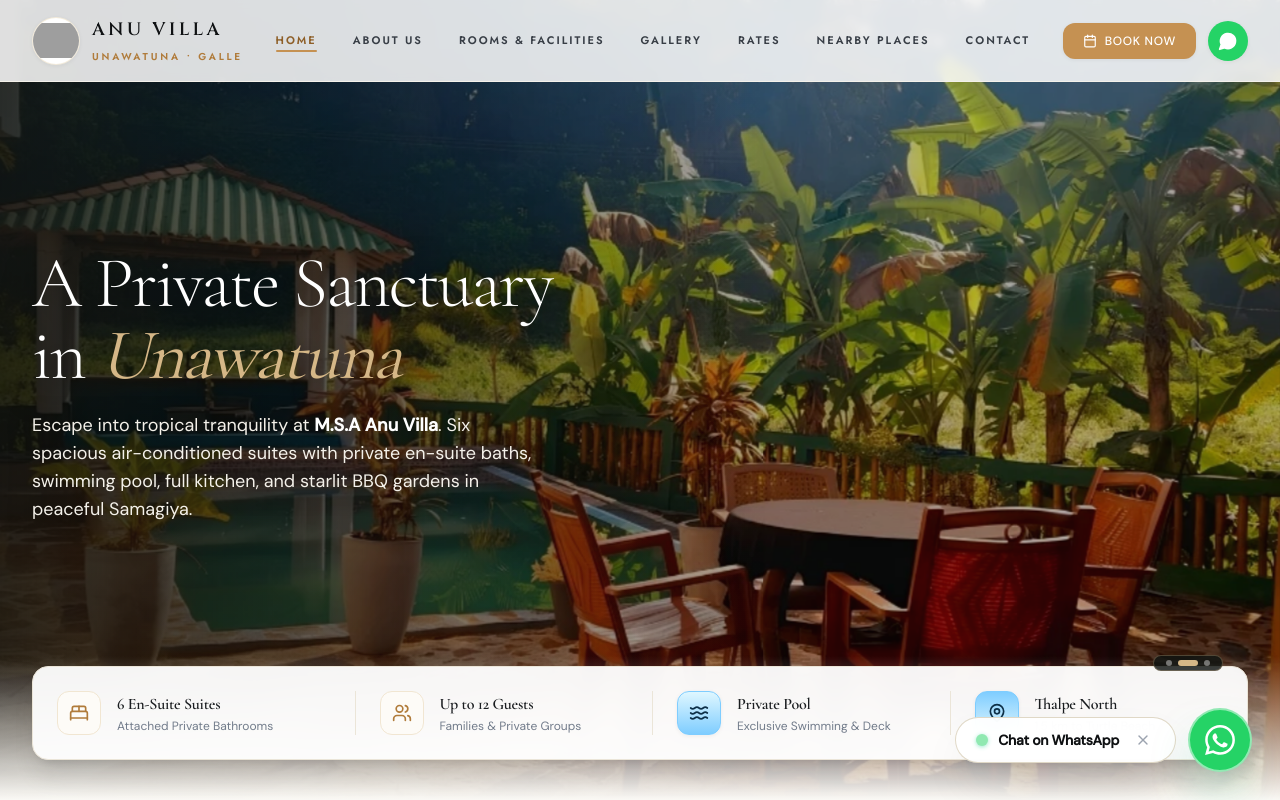
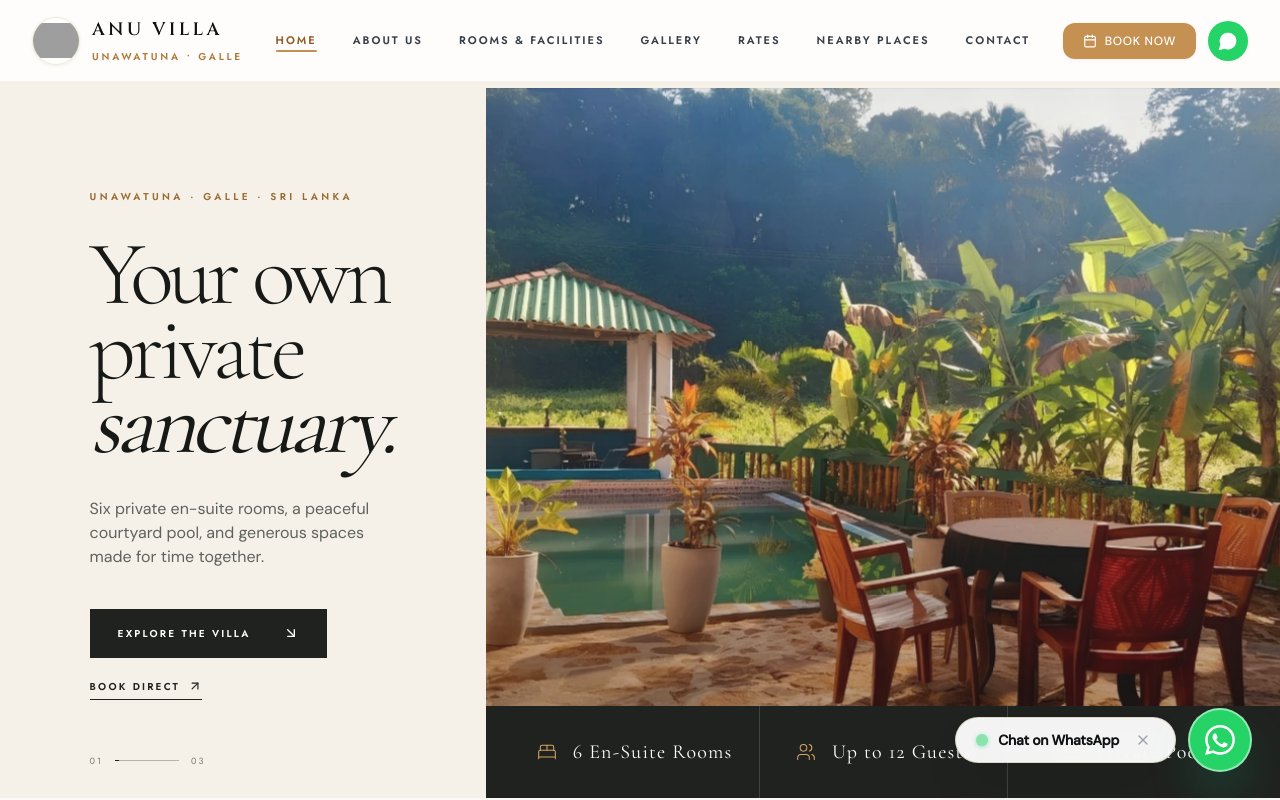
Before and after one commit to raveenn10-bit/Anu_Villa, a Next.js app: page / in a window 1280 px wide. Shown: the top 800 px of the page. Built offline with nearby package versions, Linux system fonts and the light colour scheme; grey boxes are pictures that could not be loaded.

Commit message:
feat: apply premium editorial villa redesign

```diff
--- a/components/Hero.tsx
+++ b/components/Hero.tsx
@@ -1,201 +1,83 @@
 "use client";
 
-import React, { useState, useEffect } from "react";
+import React, { useEffect, useState } from "react";
 import Image from "next/image";
-import { motion, AnimatePresence } from "framer-motion";
-import { BedDouble, Users, Waves, MapPin } from "lucide-react";
-import { VILLA_DATA } from "@/data/villaData";
+import { AnimatePresence, motion } from "framer-motion";
+import { ArrowDownRight, ArrowUpRight, BedDouble, Users, Waves } from "lucide-react";
 
 interface HeroProps {
   onOpenBooking?: () => void;
   onExplore?: () => void;
 }
 
-const HERO_DESKTOP_SLIDES = [
-  {
-    src: "/images/hero/hero-slide-1.webp",
-    alt: "M.S.A Anu Villa Private Swimming Pool & Sunlit Courtyard",
-  },
-  {
-    src: "/images/hero/hero-slide-2.webp",
-    alt: "Poolside Dining Patio & Tropical Banana Greenery at Anu Villa",
-  },
-  {
-    src: "/images/hero/hero-slide-3.webp",
-    alt: "Sun Loungers on Stone Pool Deck Overlooking Lush Forest Canopy",
-  },
+const slides = [
+  { src: "/images/hero/hero-slide-1.webp", alt: "M.S.A Anu Villa private courtyard swimming pool" },
+  { src: "/images/hero/hero-slide-2.webp", alt: "Poolside dining patio at M.S.A Anu Villa" },
+  { src: "/images/hero/hero-slide-3.webp", alt: "Tropical pool deck at M.S.A Anu Villa" },
 ];
 
 export default function Hero({ onOpenBooking, onExplore }: HeroProps) {
-  const [currentSlide, setCurrentSlide] = useState(0);
+  const [current, setCurrent] = useState(0);
 
   useEffect(() => {
-    const timer = setInterval(() => {
-      setCurrentSlide((prev) => (prev + 1) % HERO_DESKTOP_SLIDES.length);
-    }, 6000);
-    return () => clearInterval(timer);
+    const timer = window.setInterval(() => setCurrent((value) => (value + 1) % slides.length), 6500);
+    return () => window.clearInterval(timer);
   }, []);
 
-  const highlights = [
-    {
-      icon: BedDouble,
-      title: "6 En-Suite Suites",
-      subtitle: "Attached Private Bathrooms",
-    },
-    {
-      icon: Users,
-      title: "Up to 12 Guests",
-      subtitle: "Families & Private Groups",
-    },
-    {
-      icon: Waves,
-      title: "Private Pool",
-      subtitle: "Exclusive Swimming & Deck",
-    },
-    {
-      icon: MapPin,
-      title: "Thalpe North",
-      subtitle: "1.5 km to Turtle Beach",
-    },
+  const facts = [
+    { icon: BedDouble, value: "6 En-Suite Rooms" },
+    { icon: Users, value: "Up to 12 Guests" },
+    { icon: Waves, value: "Private Pool" },
   ];
 
   return (
-    <section id="home" className="relative w-full min-h-[85vh] sm:min-h-[90vh] lg:min-h-screen flex flex-col justify-between pt-24 pb-6 sm:pt-32 sm:pb-10 overflow-hidden bg-noir-950">
+    <section id="home" className="relative overflow-hidden bg-[#f5f1e8] pt-[76px] lg:pt-[88px]">
+      <div className="grid min-h-[calc(100svh-76px)] lg:min-h-[calc(100vh-88px)] lg:grid-cols-[38%_62%]">
+        <div className="relative z-10 flex flex-col justify-center px-6 py-16 sm:px-10 lg:px-[7vw] lg:py-20">
+          <motion.div initial={{ opacity: 0, y: 24 }} animate={{ opacity: 1, y: 0 }} transition={{ duration: 0.9, ease: [0.16, 1, 0.3, 1] }}>
+            <p className="mb-8 font-ui text-[10px] font-semibold uppercase tracking-[0.34em] text-[#9c6c32]">Unawatuna · Galle · Sri Lanka</p>
+            <h1 className="max-w-[560px] font-display text-[clamp(3.6rem,7.1vw,7.6rem)] font-light leading-[0.82] tracking-[-0.055em] text-[#171916]">
+              Your own<br />private<br /><em className="font-normal">sanctuary.</em>
+            </h1>
+            <p className="mt-9 max-w-md font-body text-sm leading-7 text-[#5e625d] sm:text-base">Six private en-suite rooms, a peaceful courtyard pool, and generous spaces made for time together.</p>
+            <div className="mt-10 flex flex-wrap items-center gap-5">
+              <button onClick={onExplore} className="group inline-flex items-center gap-8 bg-[#20221f] px-7 py-4 font-ui text-[10px] font-semibold uppercase tracking-[0.22em] text-white transition-colors hover:bg-[#9c6c32]">
+                Explore the villa <ArrowDownRight className="h-4 w-4 transition-transform group-hover:translate-x-1 group-hover:translate-y-1" />
+              </button>
+              <button onClick={onOpenBooking} className="group inline-flex items-center gap-2 border-b border-[#20221f] pb-1 font-ui text-[10px] font-semibold uppercase tracking-[0.22em] text-[#20221f]">
+                Book direct <ArrowUpRight className="h-3.5 w-3.5 transition-transform group-hover:-translate-y-0.5 group-hover:translate-x-0.5" />
+              </button>
+            </div>
+          </motion.div>
 
-      {/* ── Background Media Container ───────────────────────────────── */}
-      <div className="absolute inset-0 z-0 w-full h-full overflow-hidden pointer-events-none">
+          <div className="mt-14 flex items-center gap-3 lg:absolute lg:bottom-8 lg:left-[7vw] lg:mt-0">
+            <span className="font-ui text-[9px] tracking-[0.22em] text-[#797b75]">01</span>
+            <div className="h-px w-16 bg-[#b9b2a5]">
+              <motion.div key={current} initial={{ width: 0 }} animate={{ width: "100%" }} transition={{ duration: 6.5, ease: "linear" }} className="h-full bg-[#20221f]" />
+            </div>
+            <span className="font-ui text-[9px] tracking-[0.22em] text-[#797b75]">03</span>
+          </div>
+        </div>
 
-        {/* 1. Desktop Landscape View: 3-Image Slideshow */}
-        <div className="hero-slideshow-landscape absolute inset-0 w-full h-full">
+        <div className="relative min-h-[58svh] overflow-hidden lg:min-h-full">
           <AnimatePresence mode="sync">
-            <motion.div
-              key={currentSlide}
-              initial={{ opacity: 0, scale: 1.04 }}
-              animate={{ opacity: 1, scale: 1 }}
-              exit={{ opacity: 0 }}
-              transition={{ duration: 1.4, ease: [0.25, 1, 0.5, 1] }}
-              className="absolute inset-0 w-full h-full"
-            >
-              <Image
-                src={HERO_DESKTOP_SLIDES[currentSlide].src}
-                alt={HERO_DESKTOP_SLIDES[currentSlide].alt}
-                fill
-                priority
-                sizes="100vw"
-                className="object-cover object-center filter brightness-[0.92] contrast-[1.04] saturate-[1.05]"
-              />
+            <motion.div key={current} initial={{ opacity: 0, scale: 1.045 }} animate={{ opacity: 1, scale: 1 }} exit={{ opacity: 0 }} transition={{ duration: 1.25, ease: [0.16, 1, 0.3, 1] }} className="absolute inset-0">
+              <Image src={slides[current].src} alt={slides[current].alt} fill priority sizes="(max-width: 1024px) 100vw, 62vw" className="object-cover object-center saturate-[0.88] contrast-[1.04]" />
             </motion.div>
           </AnimatePresence>
-        </div>
-
-        {/* 2. Mobile & Portrait View: Looping Cinematic Video (e.g. 1080x1920, mobile, tablet portrait) */}
-        <div className="hero-video-portrait absolute inset-0 w-full h-full">
-          <video
-            autoPlay
-            loop
-            muted
-            playsInline
-            preload="auto"
-            poster="/images/villa/apartment-1/apartment-1-08.webp"
-            className="w-full h-full object-cover object-center scale-[1.01] filter brightness-[0.98] contrast-[1.06] saturate-[1.12]"
-          >
-            <source src="/videos/hero-bg.mp4" type="video/mp4" />
-          </video>
-        </div>
-
-        {/* Filmic Lighting Grading & Gradient Depth for Ultra-Crisp Legibility */}
-        <div className="absolute inset-0 bg-noir-950/15 sm:bg-noir-950/25 z-10 pointer-events-none" />
-        <div className="absolute inset-0 bg-gradient-to-t from-noir-950/75 via-noir-950/30 to-transparent sm:bg-gradient-to-r sm:from-noir-950/80 sm:via-noir-950/40 sm:to-transparent md:w-[70%] lg:w-[60%] z-10 pointer-events-none" />
-        <div className="absolute inset-x-0 bottom-0 h-24 sm:h-36 bg-gradient-to-t from-sand-50 via-sand-50/50 to-transparent z-10 pointer-events-none" />
-      </div>
-
-      {/* Main Editorial Hero Content */}
-      <div className="relative z-20 max-w-7xl mx-auto px-4 sm:px-6 lg:px-8 w-full flex-1 flex items-center">
-        <div className="max-w-xl lg:max-w-2xl py-4 sm:py-10 space-y-4 sm:space-y-6">
-          <motion.div
-            initial={{ opacity: 0, y: 25 }}
-            animate={{ opacity: 1, y: 0 }}
-            transition={{ duration: 0.85, ease: [0.16, 1, 0.3, 1] }}
-            className="space-y-3 sm:space-y-5"
-          >
-            {/* Dramatic Cinematic Headline */}
-            <h1 className="font-editorial text-3xl sm:text-6xl lg:text-[72px] text-white font-light leading-[1.04] tracking-[-0.03em] drop-shadow-[0_4px_20px_rgba(0,0,0,0.8)]">
-              A Private Sanctuary <br />
-              in <span className="font-editorial italic font-normal text-gold-400">Unawatuna</span>
-            </h1>
-
-            {/* Authentic Descriptive Prose */}
-            <p className="text-sand-100 text-xs sm:text-base lg:text-lg leading-relaxed max-w-lg font-sans font-normal drop-shadow-[0_2px_12px_rgba(0,0,0,0.85)]">
-              Escape into tropical tranquility at <span className="text-white font-bold">{VILLA_DATA.officialName}</span>. Six spacious air-conditioned suites with private en-suite baths, swimming pool, full kitchen, and starlit BBQ gardens in peaceful Samagiya.
-            </p>
-          </motion.div>
+          <div className="absolute inset-0 bg-gradient-to-t from-black/40 via-transparent to-black/5" />
+          <p className="absolute bottom-7 right-6 max-w-[240px] text-right font-display text-lg italic leading-tight text-white sm:right-10">A quiet courtyard.<br />A stay to remember.</p>
         </div>
       </div>
 
-      {/* Floating 4-Stat Architectural Bar with Slide Indicators for Desktop */}
-      <div className="relative z-20 max-w-7xl mx-auto px-4 sm:px-6 lg:px-8 w-full mt-2 sm:mt-6">
-        <motion.div
-          initial={{ opacity: 0, y: 30 }}
-          animate={{ opacity: 1, y: 0 }}
-          transition={{ duration: 0.8, delay: 0.2, ease: [0.16, 1, 0.3, 1] }}
-          className="bg-white/95 backdrop-blur-md rounded-2xl shadow-xl shadow-black/10 border border-sand-200 p-3 sm:p-5 lg:p-6 relative"
-        >
-          {/* Slide Indicators visible ONLY on Desktop Landscape */}
-          <div className="hero-slideshow-landscape items-center gap-1.5 absolute -top-3 right-6 bg-noir-950/80 backdrop-blur-md px-3 py-1 rounded-full border border-gold-400/30">
-            <div className="flex items-center gap-1.5">
-              {HERO_DESKTOP_SLIDES.map((_, idx) => (
-                <button
-                  key={idx}
-                  onClick={() => setCurrentSlide(idx)}
-                  aria-label={`Go to slide ${idx + 1}`}
-                  className={`transition-all duration-300 rounded-full ${
-                    currentSlide === idx
-                      ? "w-5 h-1.5 bg-gold-400"
-                      : "w-1.5 h-1.5 bg-white/40 hover:bg-white/70"
-                  }`}
-                />
-              ))}
-            </div>
+      <div className="relative z-20 grid bg-[#20221f] px-6 text-white sm:grid-cols-3 sm:px-10 lg:ml-[38%] lg:-mt-[94px] lg:w-[62%] lg:px-6">
+        {facts.map(({ icon: Icon, value }, index) => (
+          <div key={value} className={`flex items-center gap-4 px-2 py-6 sm:justify-center lg:py-8 ${index !== 0 ? "border-t border-white/15 sm:border-l sm:border-t-0" : ""}`}>
+            <Icon className="h-5 w-5 stroke-[1.25] text-[#d4a663]" />
+            <span className="font-display text-lg tracking-wide sm:text-base xl:text-xl">{value}</span>
           </div>
-
-          <div className="grid grid-cols-2 md:grid-cols-4 gap-2.5 sm:gap-6 md:divide-x md:divide-sand-200">
-            {highlights.map((item, index) => {
-              const Icon = item.icon;
-              const isOceanBreeze = index === 2; // Private Pool
-              const isCoastal = index === 3; // Thalpe Coast
-              return (
-                <div
-                  key={index}
-                  className={`flex items-center gap-2 sm:gap-4 ${
-                    index > 0 ? "md:pl-4 lg:pl-6" : ""
-                  }`}
-                >
-                  <div
-                    className={`w-8 h-8 sm:w-11 sm:h-11 rounded-xl flex items-center justify-center shrink-0 transition-transform hover:scale-105 ${
-                      isOceanBreeze
-                        ? "bg-ocean-plate-1 border border-[#7FCDFF] text-[#0E3048] shadow-xs"
-                        : isCoastal
-                        ? "bg-ocean-plate-3 border border-[#7FCDFF] text-[#0E3048] shadow-xs"
-                        : "bg-gold-50 border border-gold-200 text-gold-600"
-                    }`}
-                  >
-                    <Icon className="w-4 h-4 sm:w-5 sm:h-5" />
-                  </div>
-                  <div>
-                    <h4 className="font-serif font-semibold text-xs sm:text-base text-charcoal-900 leading-tight">
-                      {item.title}
-                    </h4>
-                    <p className="text-[10px] sm:text-xs text-charcoal-500 font-sans font-normal mt-0.5">
-                      {item.subtitle}
-                    </p>
-                  </div>
-                </div>
-              );
-            })}
-          </div>
-        </motion.div>
+        ))}
       </div>
-
     </section>
   );
 }
```
